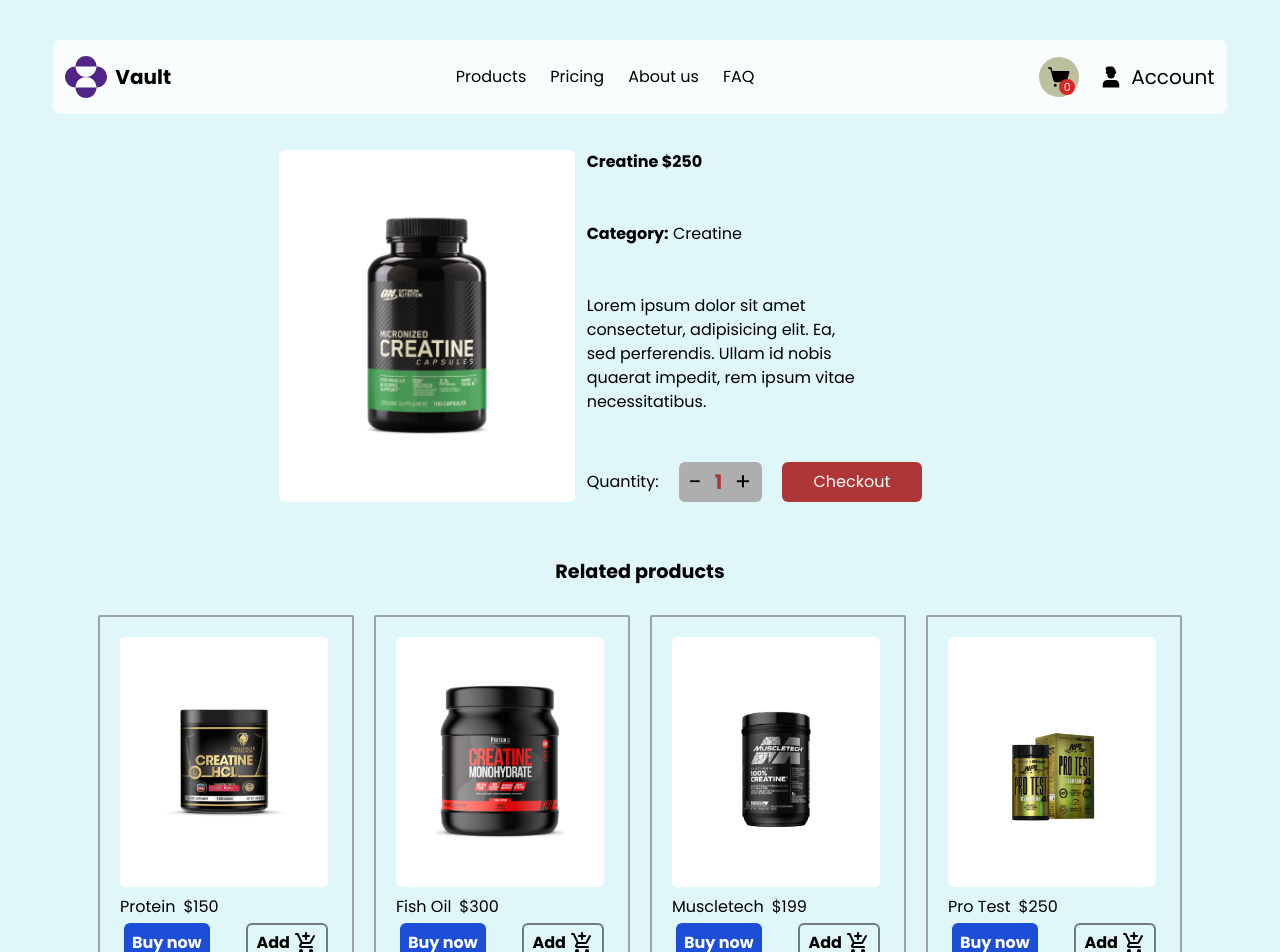
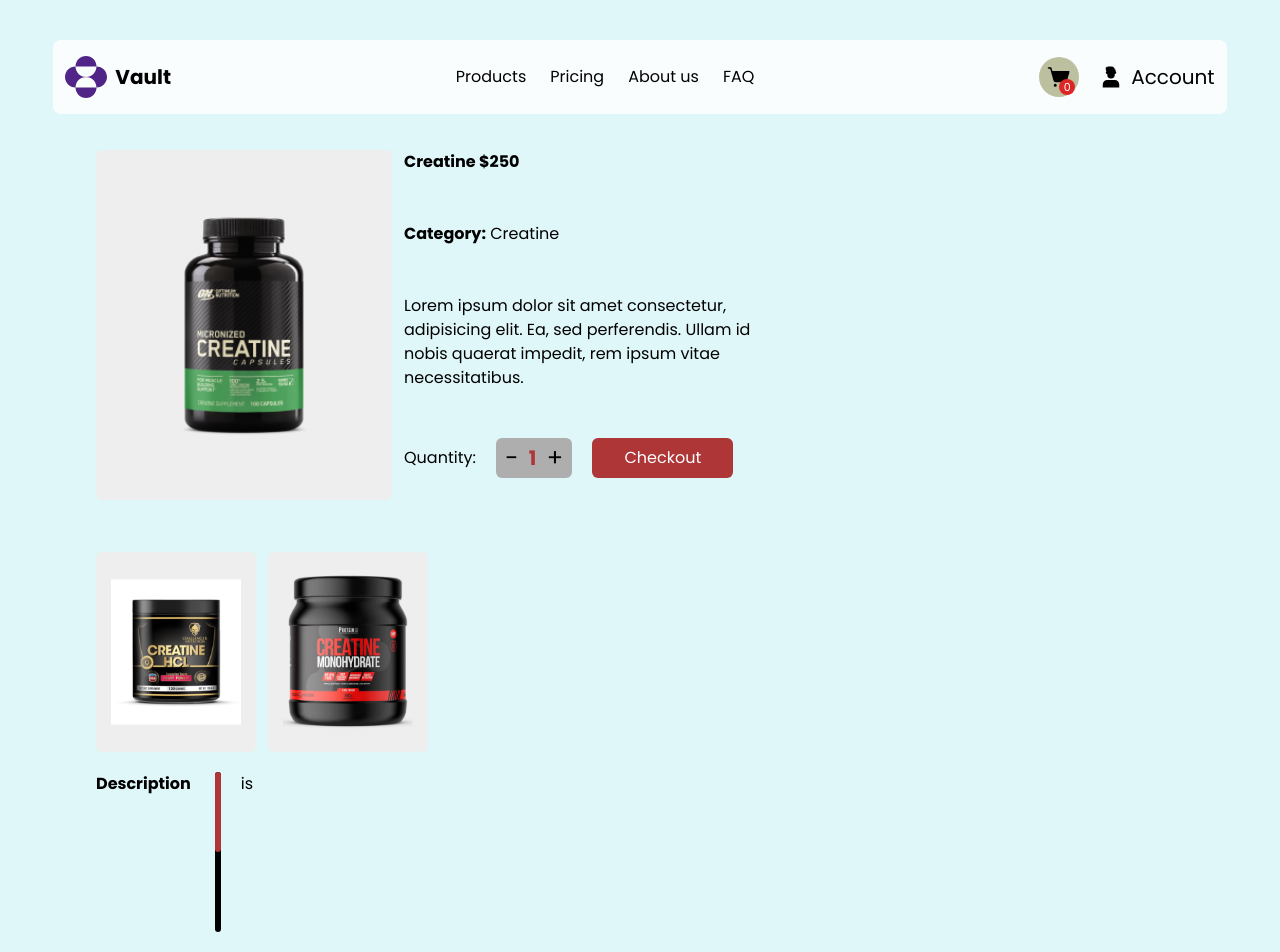
Before and after one commit to ikennarichard/timbu-store, a Next.js app: page /product/1 in a window 1280 px wide. Shown: the top 952 px of the page. Built offline with nearby package versions, Linux system fonts and the light colour scheme.

Commit message:
Add product description display

```diff
--- a/app/product/[productId]/page.tsx
+++ b/app/product/[productId]/page.tsx
@@ -1,3 +1,5 @@
+"use client";
+
 import { Product } from "@/app/lib/products-data";
 import { products } from "@/app/lib/products-data";
 import Image from "next/image";
@@ -6,6 +8,7 @@
 import Subscribe from "@/app/component/footer/subscribe";
 import Link from "next/link";
 import { formatCurrency } from "@/app/lib/formatCurrency";
+import { useState } from "react";
 
 export default function ProductPage({
   params,
@@ -13,19 +16,31 @@
   params: { productId: string };
 }) {
   const { productId } = params;
+  const [description, setDescrription] = useState("");
+  const [productName, setProductName] = useState("");
 
+  const handleMouseOver = (productId: string) => {
+    const item = products.find((i) => i.id === productId);
+    if (item) {
+      setDescrription(item.description);
+      setProductName(item.name);
+    } else {
+      setDescrription("");
+      setProductName("");
+    }
+  };
   const product: Product | undefined = products.find(
     (product) => product.id === productId
   );
   return (
     <>
-      <div className="flex justify-center mt-3">
-        <div className="bg-white rounded-md p-12">
+      <div className="flex mt-3 pl-24 h-fit">
+        <div className="bg-[#EEEEEE] rounded-md h-fit p-12">
           <Image
             src={product!.image}
             alt="product image"
             width={200}
-            height={300}
+            height={200}
           />
         </div>
         <div className="basis-2/6 ps-3 flex flex-col gap-12">
@@ -36,10 +51,10 @@
             <b>Category:</b>{" "}
             <span className="capitalize">{product?.category}</span>
           </p>
-          <p className="w-4/6">{product?.description}</p>
+          <p className="max-w-[23rem]">{product?.description}</p>
           <div className="flex gap-5 items-center">
             <span>Quantity:</span>
-            <QuantityButton />
+            <QuantityButton productType={productId} />
 
             <Link
               href="/checkout"
@@ -52,6 +67,43 @@
       </div>
 
       <div>
+        <ul className="flex flex-col gap-5 mt-7 pl-24">
+          <div className="flex gap-3 w-fit">
+            {products
+              .filter(
+                (p) => p.category === product?.category && p.id !== product.id
+              )
+              .slice(0, 2)
+              .map((p) => (
+                <li
+                  key={p.id}
+                  className="w-fit items-center cursor-pointer"
+                  onMouseOver={() => handleMouseOver(p.id)}
+                >
+                  <div className="w-[10rem] h-[200px] rounded-md flex items-center justify-center bg-[#eeeeee]">
+                    <Image
+                      src={p.image}
+                      alt="product image"
+                      width={130}
+                      height={0}
+                    />
+                  </div>
+                </li>
+              ))}
+          </div>
+          <li className="w-fit flex gap-5">
+            <div className="flex h-[30%] gap-6">
+              <h3 className="font-bold text-md">Description</h3>
+              <div className="relative w-[6px] h-[10rem] rounded-md bg-black">
+                <div className="absolute w-[6px] h-[5rem] left-0 rounded-md bg-reddish"></div>
+              </div>
+            </div>
+            <div className="w-[30%]">
+              <p className="capitalize">{productName}</p> is {description}
+            </div>
+          </li>
+        </ul>
+
         <h2 className="text-[1.2rem] text-center font-bold mt-8">
           Related products
         </h2>
```
